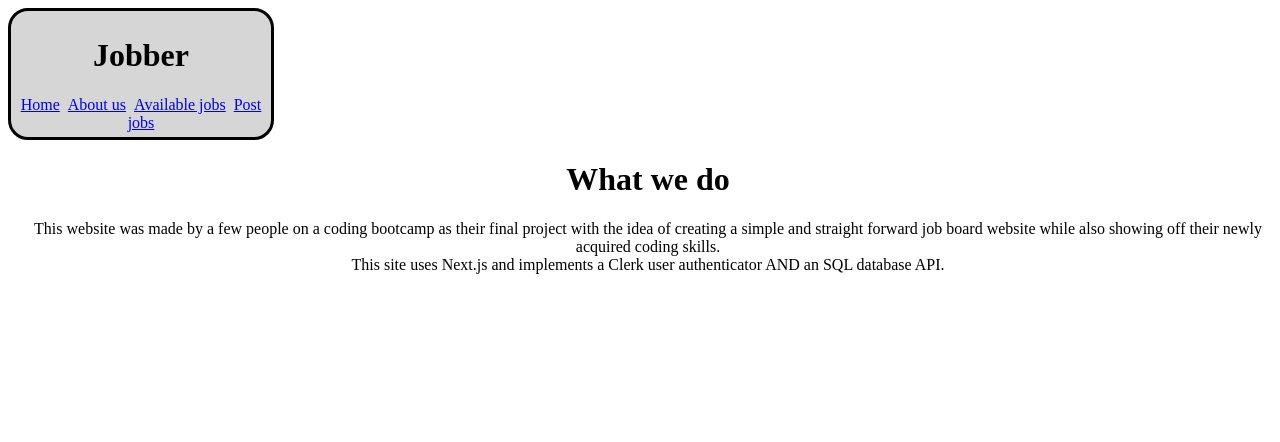
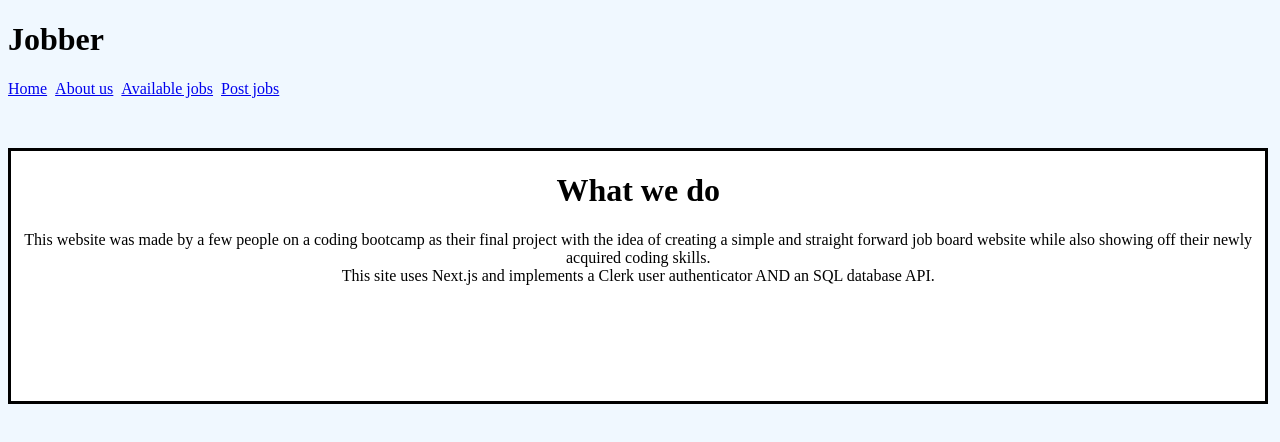
Before and after one commit to Nathanljss/final-project, a Next.js app: page /aboutus in a window 1280 px wide. Shown: the top 442 px of the page. Built offline with nearby package versions, Linux system fonts and the light colour scheme; no server answers.

Commit message:
Did some formatting and styling

```diff
--- a/src/app/aboutus/page.jsx
+++ b/src/app/aboutus/page.jsx
@@ -6,7 +6,7 @@ export default function AboutPage() {
         This website was made by a few people on a coding bootcamp as their
         final project with the idea of creating a simple and straight forward
         job board website while also showing off their newly acquired coding
-        skills. <br></br>This site uses Next.js and implements a Clerk user
+        skills. <br></br> This site uses Next.js and implements a Clerk user
         authenticator AND an SQL database API.
       </p>
     </div>
--- a/src/app/globals.css
+++ b/src/app/globals.css
@@ -1,13 +1,12 @@
 body {
   min-width: 100vw;
-  min-height: 100vh;
+  background-color: aliceblue;
 }
 
 .navbar {
   background-color: grey;
   border: solid black;
   border-radius: 20px;
-  float: left;
 }
 
 .cl-userButtonBox {
@@ -17,14 +16,14 @@ body {
   margin-top: 10px;
 }
 
-header {
-  background-color: rgb(214, 214, 214);
-  border: solid black;
-  border-radius: 20px;
-  width: 250px;
-  text-align: center;
-  padding: 5px;
-}
 .about {
   text-align: center;
+  border: solid black;
+  width: 98vw;
+  margin-top: 50px;
+  padding-bottom: 100px;
+  background-color: white;
 }
+
+.JobPost {
+}
--- a/src/app/layout.tsx
+++ b/src/app/layout.tsx
@@ -11,13 +11,14 @@ export default function RootLayout({
     <ClerkProvider>
       <html lang="en">
         <body>
-          <header>
-            <Navbar></Navbar>
-          </header>
-          <SignedOut></SignedOut>
-          <SignedIn>
-            <UserButton showName={true} />
-          </SignedIn>
+          <header></header>
+          <Navbar></Navbar>
+          <div>
+            <SignedOut></SignedOut>
+            <SignedIn>
+              <UserButton showName={true} />
+            </SignedIn>
+          </div>
           <main>{children}</main>
         </body>
       </html>
--- a/src/components/navbar.jsx
+++ b/src/components/navbar.jsx
@@ -2,7 +2,7 @@ import Link from "next/link";
 
 export default function NavBar() {
   return (
-    <div classname="navbar">
+    <div>
       <h1>Jobber</h1>
       <Link href="/">Home</Link>
       &nbsp;&nbsp;
```
Also changed, not shown: src/app/jobpost/page.jsx (+15 -10 lines), src/app/posts/[id]/page.jsx (+19 -15 lines), src/app/posts/page.jsx (+10 -4 lines).
